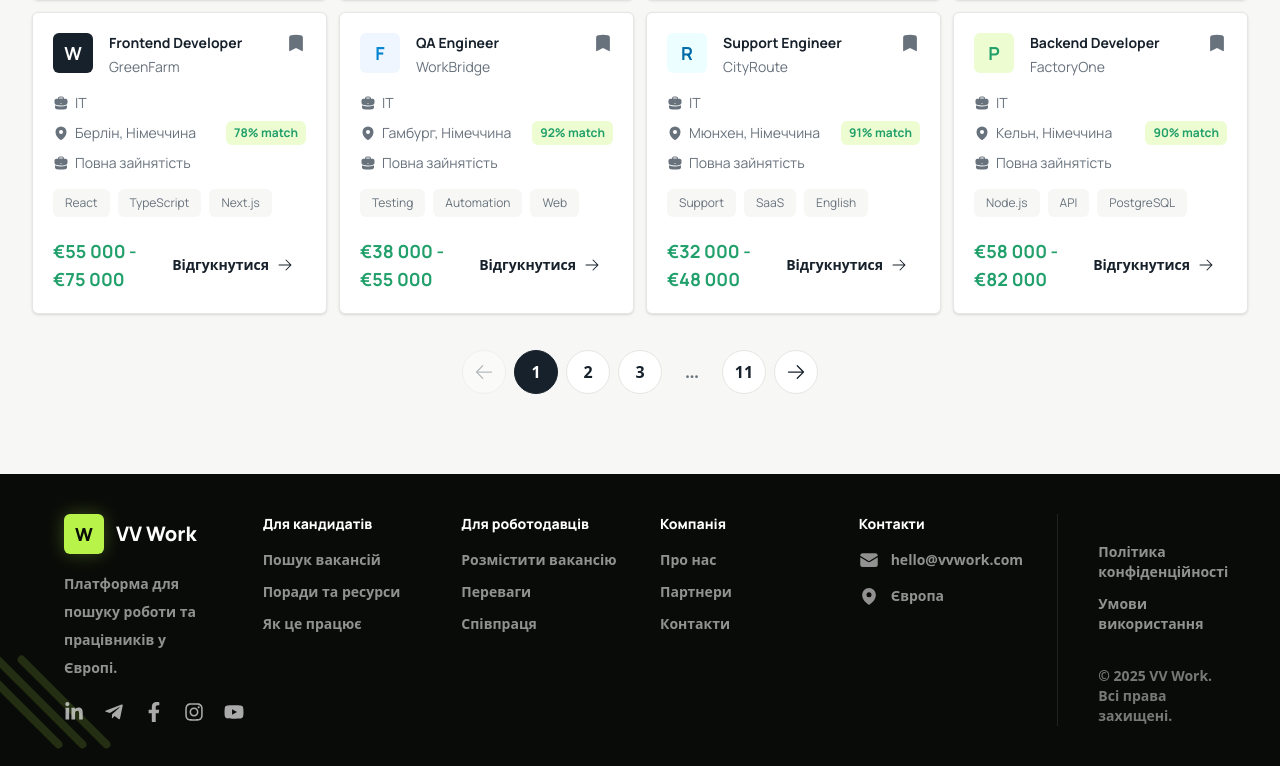
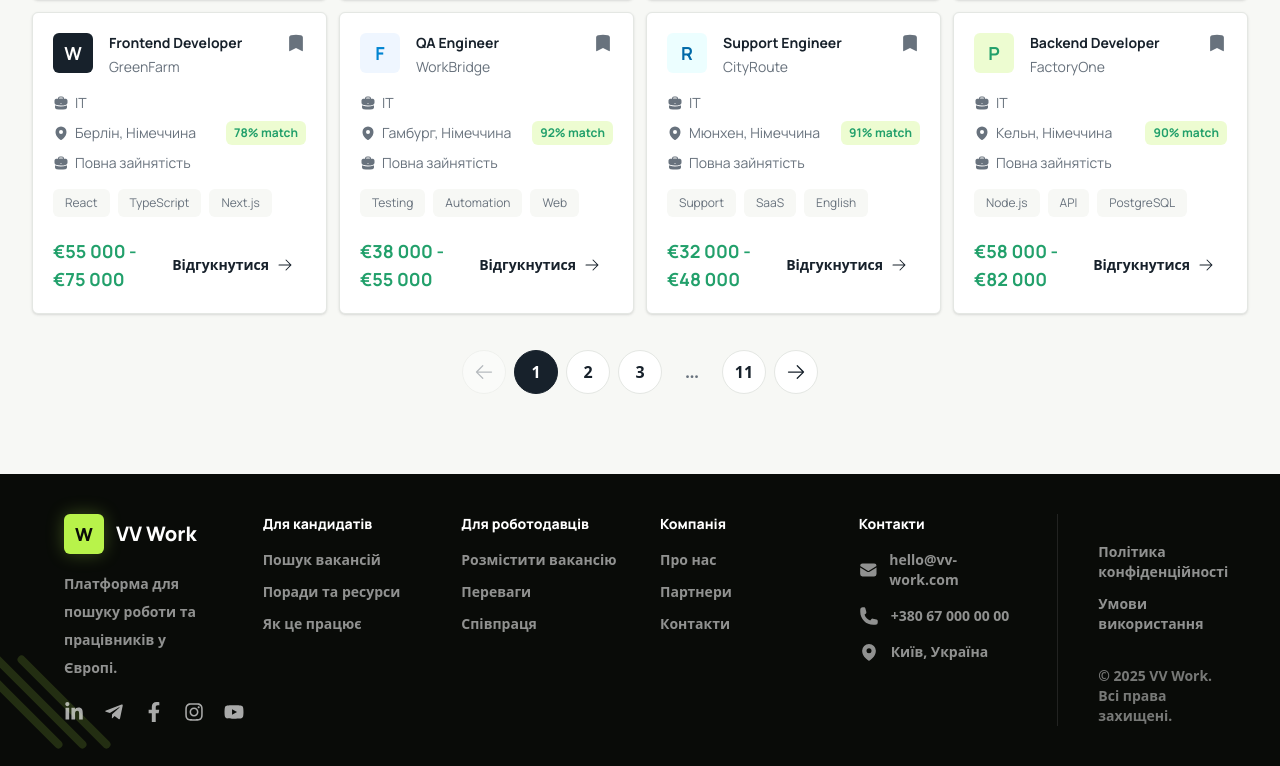
Before and after one commit to KirillVGX/vv-work, a React (Vite) app: page /vacancies in a window 1280 px wide. Shown: the part 2869-3635 px from the top of the page. Built offline with nearby package versions, Linux system fonts and the light colour scheme; a web font is replaced by a local one.

Commit message:
fix: update footer contact links

```diff
--- a/src/components/layout/Footer.tsx
+++ b/src/components/layout/Footer.tsx
@@ -6,7 +6,7 @@ import {
     FaTelegramPlane,
     FaYoutube,
 } from 'react-icons/fa'
-import { HiEnvelope, HiMapPin } from 'react-icons/hi2'
+import { HiEnvelope, HiMapPin, HiPhone } from 'react-icons/hi2'
 import { Link } from 'react-router'
 
 import { cn } from '@/components/ui/utils'
@@ -145,23 +145,38 @@ export function Footer({ className, ...props }: FooterProps) {
                         Контакти
                     </h2>
                     <div className="mt-4 grid gap-4 text-sm font-semibold text-white/55">
-                        <Link
+                        <a
                             className="flex items-center gap-3 transition-colors hover:text-accent focus-visible:text-accent focus-visible:outline-accent focus-visible:outline-2 focus-visible:outline-offset-4"
-                            to="mailto:hello@vvwork.com"
+                            href="mailto:hello@vv-work.com"
                         >
                             <HiEnvelope
                                 className="size-5"
                                 aria-hidden="true"
                             />
-                            hello@vvwork.com
-                        </Link>
-                        <p className="flex items-center gap-3">
+                            hello@vv-work.com
+                        </a>
+                        <a
+                            className="flex items-center gap-3 transition-colors hover:text-accent focus-visible:text-accent focus-visible:outline-accent focus-visible:outline-2 focus-visible:outline-offset-4"
+                            href="tel:+380670000000"
+                        >
+                            <HiPhone
+                                className="size-5"
+                                aria-hidden="true"
+                            />
+                            +380 67 000 00 00
+                        </a>
+                        <a
+                            className="flex items-center gap-3 transition-colors hover:text-accent focus-visible:text-accent focus-visible:outline-accent focus-visible:outline-2 focus-visible:outline-offset-4"
+                            href="https://www.google.com/maps/search/?api=1&query=%D0%9A%D0%B8%D1%97%D0%B2%2C%20%D0%A3%D0%BA%D1%80%D0%B0%D1%97%D0%BD%D0%B0"
+                            target="_blank"
+                            rel="noreferrer"
+                        >
                             <HiMapPin
                                 className="size-5"
                                 aria-hidden="true"
                             />
-                            Європа
-                        </p>
+                            Київ, Україна
+                        </a>
                     </div>
                 </div>
 
```
